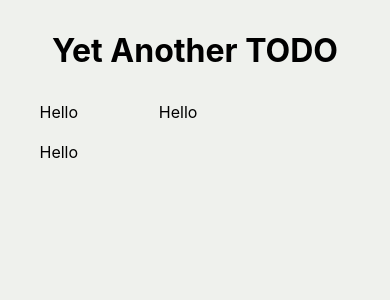
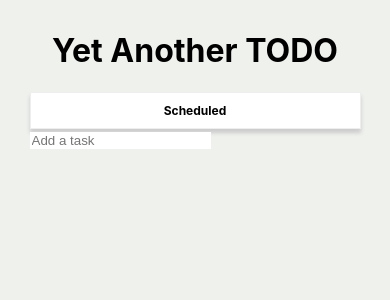
Before and after one commit to Bishalsarang/Todo, a React (Create React App) app: page / in a window 390 px wide. Shown: the top 300 px of the page. Built offline with nearby package versions, Linux system fonts and the light colour scheme.

Commit message:
Init mobile first design for scheduled column

```diff
--- a/src/components/Body/index.js
+++ b/src/components/Body/index.js
@@ -6,9 +6,11 @@ export default class Body extends Component {
   render() {
     return (
       <>
-        <Column name="Scheduled" />
-        <Column name="In Progress" />
-        <Column name="Completed" />
+        <Column name="Scheduled" id="scheduled" />
+        {/* <Column name="In Progress" id="progress" />
+        <Column name="Completed" id="completed" /> */}
+
+        <input type="text" className="inputbox" placeholder="Add a task" />
       </>
     );
   }
--- a/src/components/Column/index.js
+++ b/src/components/Column/index.js
@@ -3,6 +3,12 @@ import './style.css';
 
 export default class Column extends Component {
   render() {
-    return <div className="column">Hello</div>;
+    {
+      return (
+        <div className="column" id={this.props.id}>
+          <h2 className="column__header">{this.props.name}</h2>
+        </div>
+      );
+    }
   }
 }
--- a/src/components/Column/style.css
+++ b/src/components/Column/style.css
@@ -1,5 +1,26 @@
 .column {
   display: inline-block;
-  margin: 10px;
-  width: 30%;
+  background: #fff;
+  border: 1px solid #eee;
+  box-shadow: 0 4px 4px #ccc;
+  /* height: 80vh; */
+  width: 100%;
 }
+
+.column__header {
+  text-align: center;
+  font-size: 12px;
+}
+
+/* Tabs */
+@media (min-width: 768px) {
+  .column {
+    display: inline-block;
+    /* margin: 10px; */
+    margin: 0px auto;
+  }
+
+  .column__header {
+    font-size: 16px;
+  }
+}
--- a/src/css/App.css
+++ b/src/css/App.css
@@ -7,3 +7,8 @@ body {
   width: 90%;
   padding: 10px;
 }
+
+.inputbox {
+  border: 0;
+  outline: none;
+}
```
